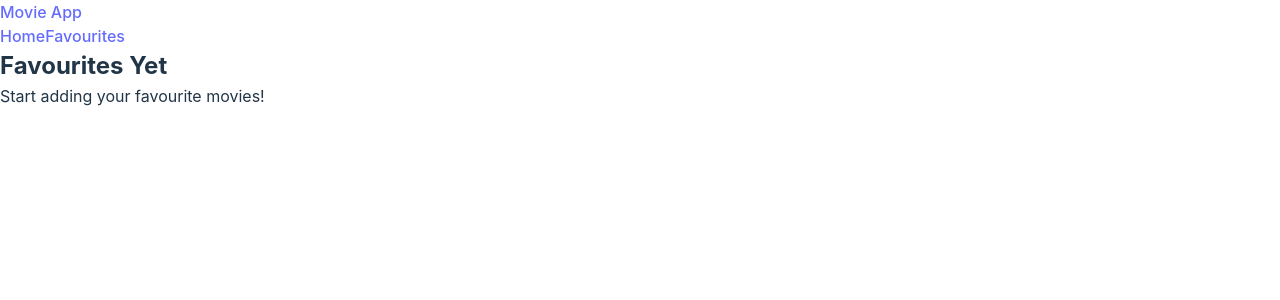
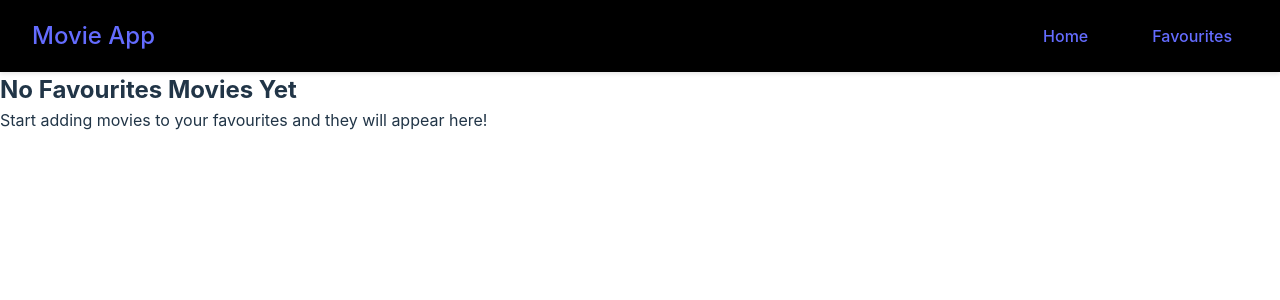
Before and after one commit to Dennis-Denkyi/movie-frontend, a React (Vite) app: page /favourites in a window 1280 px wide. Shown: the top 300 px of the page. Built offline with nearby package versions, Linux system fonts and the light colour scheme.

Commit message:
Import CSS

```diff
--- a/src/components/MovieCard.jsx
+++ b/src/components/MovieCard.jsx
@@ -1,11 +1,12 @@
+import "../css/MovieCard.css"
 
-function MovieCard({ movie }) {
+function MovieCard({movie}) {
 
   function onFavouriteClick() {
     alert("clicked")
   }
 
-  return
+  return (
   <div className= "movie-card">
     <div className="movie-poster">
       <img src={movie.url} alt={movie.title} />
@@ -23,6 +24,7 @@ function MovieCard({ movie }) {
 
 
   </div>
+  );
 }
 
 export default MovieCard;
--- a/src/components/NavBar.jsx
+++ b/src/components/NavBar.jsx
@@ -1,4 +1,5 @@
 import { Link } from "react-router-dom";
+import '../css/NavBar.css'
 
 function NavBar() {
   return (
--- a/src/pages/Favourites.jsx
+++ b/src/pages/Favourites.jsx
@@ -1,7 +1,11 @@
+import "../css/Favourites.css"
+
 function Favourites() {
   return ( <div className= "favourites">
-    <h2>Favourites Yet</h2>
-    <p>Start adding your favourite movies! </p>
+    <h2>No Favourites Movies Yet</h2>
+    <p>Start adding movies to your favourites and they will appear here!
+
+    </p>
 
   </div>
   );
--- a/src/pages/Home.jsx
+++ b/src/pages/Home.jsx
@@ -1,5 +1,6 @@
 import MovieCard from "../components/MovieCard";
 import { useState } from "react";
+import '../css/Home.css'
 
 function Home() {
 
```
